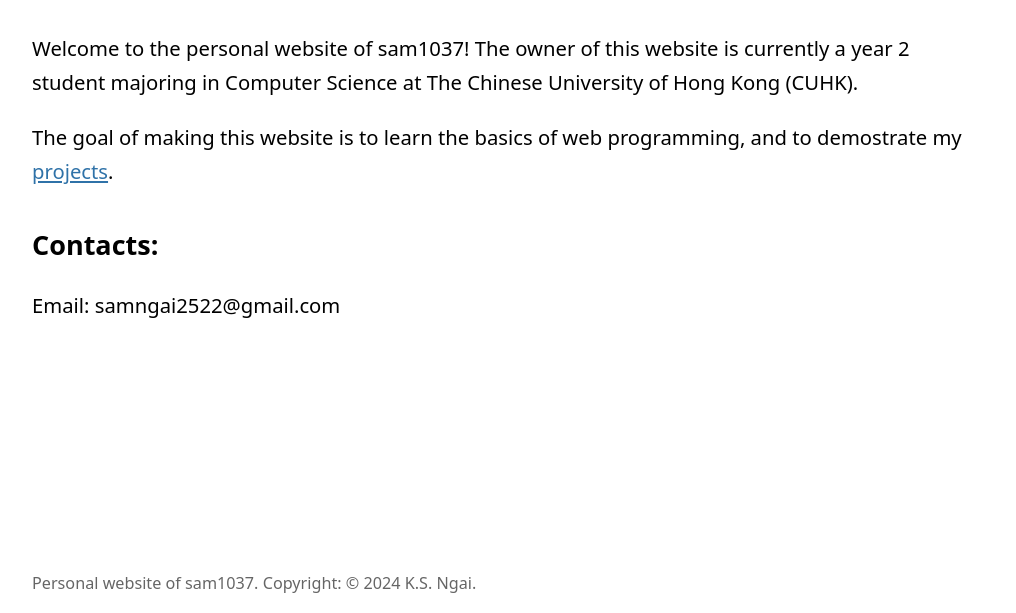
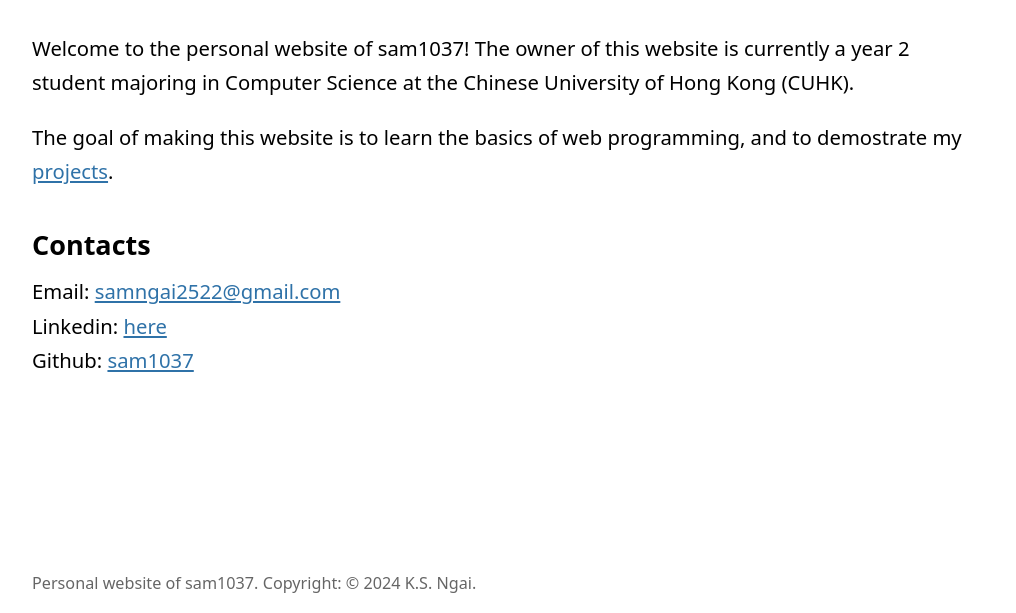
Before and after one commit to sam1037/personal-website, a plain HTML site: page index.html in a window 1280 px wide. Shown: the part 187-800 px from the top of the page, without its empty margins (131-1147 px from the left). Drawn offline with Linux system fonts and the light colour scheme.

Commit message:
contact info updated

```diff
--- a/index.html
+++ b/index.html
@@ -26,11 +26,15 @@
     <main>
         <article>
             <h1>About this website</h1>
-            <p>Welcome to the personal website of sam1037! The owner of this website is currently a year 2 student majoring in Computer Science at The Chinese University of Hong Kong (CUHK). </p>
+            <p>Welcome to the personal website of sam1037! The owner of this website is currently a year 2 student majoring in Computer Science at the Chinese University of Hong Kong (CUHK). </p>
             <p>The goal of making this website is to learn the basics of web programming,
                 and to demostrate my <a href="projects.html">projects</a>.</p>
-            <h2>Contacts:</h2>
-            <p>Email: samngai2522@gmail.com</p>
+            <h2 style="margin-bottom: 0rem;">Contacts</h2>
+            <ul class="contact-info">
+                <li>Email: <a href="#">samngai2522@gmail.com</a></li>
+                <li>Linkedin: <a href="https://www.linkedin.com/in/ka-shing-ngai-2a5a96223/">here</a></li>
+                <li>Github: <a href="https://github.com/sam1037">sam1037</a></li>
+            </ul>
         </article>
     </main>
 
--- a/styles/style.css
+++ b/styles/style.css
@@ -207,3 +207,9 @@ blockquote {
     font-size: 0.95em;
     border-left: 4px solid #2f72a8;
 }
+
+.contact-info {
+    margin-top: 0.5rem;
+    list-style-type: none;
+    padding: 0;
+}
```
Also changed, not shown: projects.html (+2 -2 lines).
